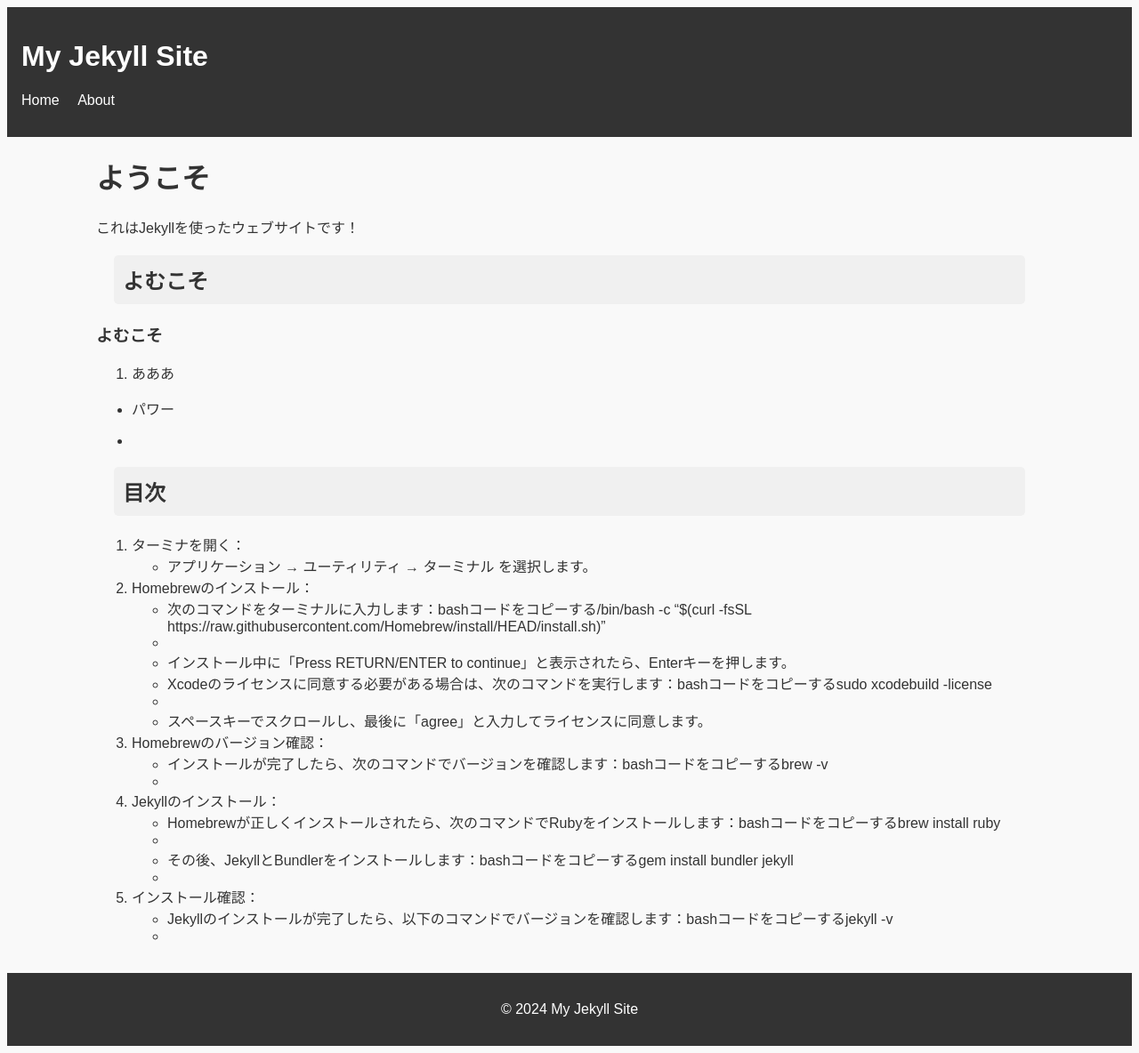
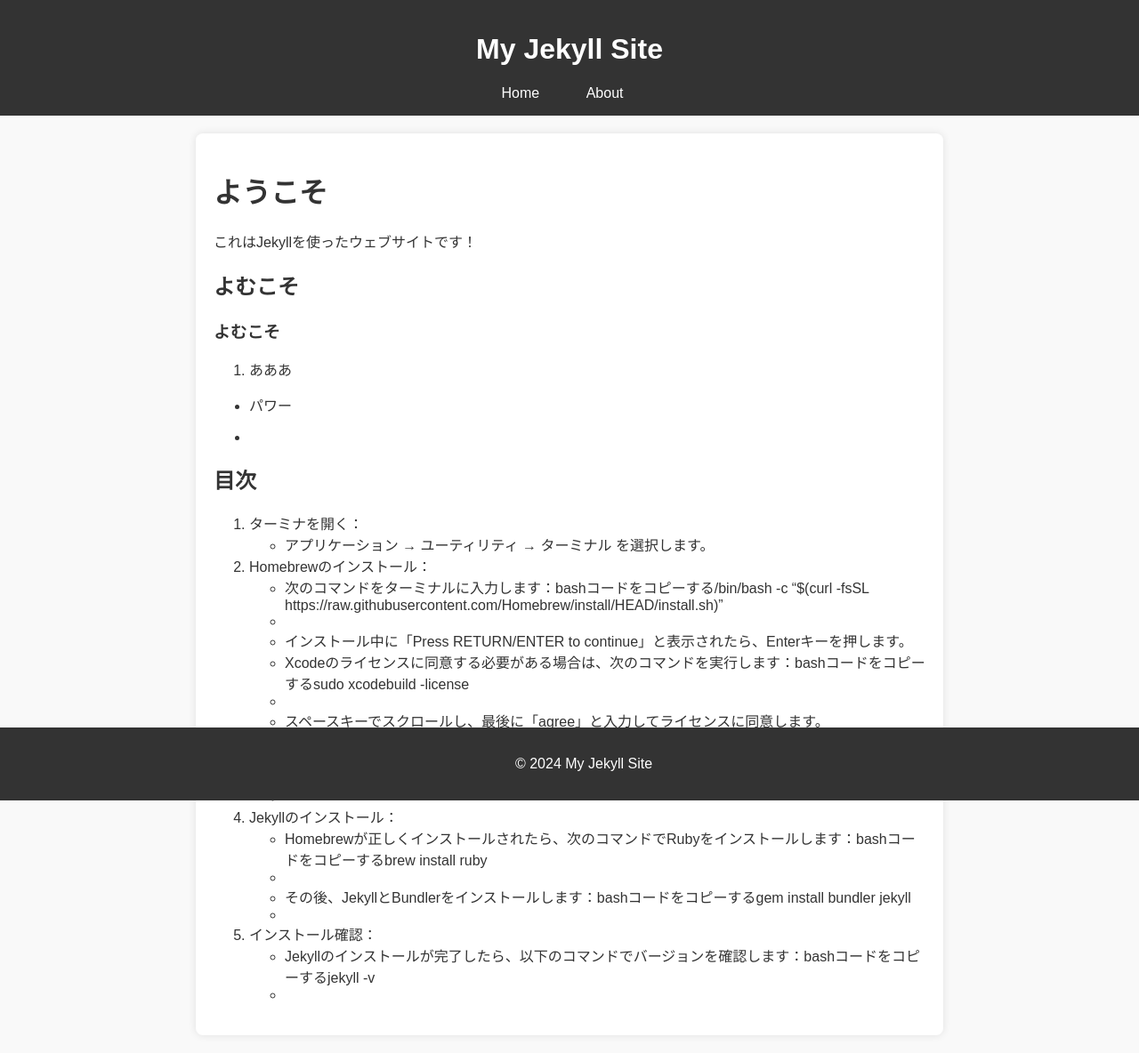
Before and after one commit to taka012345/username.github.io, a Jekyll site: the page built from index.md, in a window 1280 px wide. Shown: the whole page at 89% size. Built offline with Jekyll 4.4.1, drawn with Linux system fonts in a browser that asks for light colours.

Commit message:
Add files via upload

```diff
--- a/assets/css/style.css
+++ b/assets/css/style.css
@@ -1,18 +1,26 @@
+/* 全体のフォントと背景色 */
 body {
   font-family: Arial, sans-serif;
   background-color: #f9f9f9;
   color: #333;
+  margin: 0;
+  padding: 0;
 }
 
+/* ヘッダーのスタイル */
 header {
   background-color: #333;
   color: white;
   padding: 1rem;
+  text-align: center;
 }
 
+/* ナビゲーションメニューのスタイル */
 nav ul {
   list-style: none;
   padding: 0;
+  margin: 0;
+  text-align: center;
 }
 
 nav ul li {
@@ -23,34 +31,31 @@ body {
 nav ul li a {
   color: white;
   text-decoration: none;
+  padding: 0.5rem 1rem;
 }
 
-  /* h2にバックグラウンドカラーと左右のマージンを設定 */
-  h2 {
-    background-color: #f0f0f0;  /* 背景色を薄いグレーに */
-    padding: 10px;              /* 内側の余白を設定 */
-    margin-left: 20px;           /* 左側のマージンを設定 */
-    margin-right: 20px;          /* 右側のマージンを設定 */
-    border-radius: 5px;          /* 角を少し丸める */
+nav ul li a:hover {
+  background-color: #555;
+  border-radius: 4px;
 }
 
-
+/* コンテンツ領域のスタイル */
 .content {
-    margin-left: 100px !important;
-    margin-right: 100px !important;
+  padding: 20px;
+  margin: 20px auto;
+  max-width: 800px;
+  background-color: #fff;
+  box-shadow: 0 0 10px rgba(0, 0, 0, 0.1);
+  border-radius: 8px;
 }
 
-
-  main {
-    max-width: 1200px; /* 最大幅を制限 */
-    margin: 0 auto;    /* 自動的に左右の中央揃え */
-  }
-
-
+/* フッターのスタイル */
 footer {
+  background-color: #333;
+  color: white;
   text-align: center;
   padding: 1rem;
-    background-color: #333;
-    color: white;
-    margin-top: 2rem;
+  position: absolute;
+  bottom: 0;
+  width: 100%;
 }
```
Lines whose indentation alone changed are shown as unchanged.
